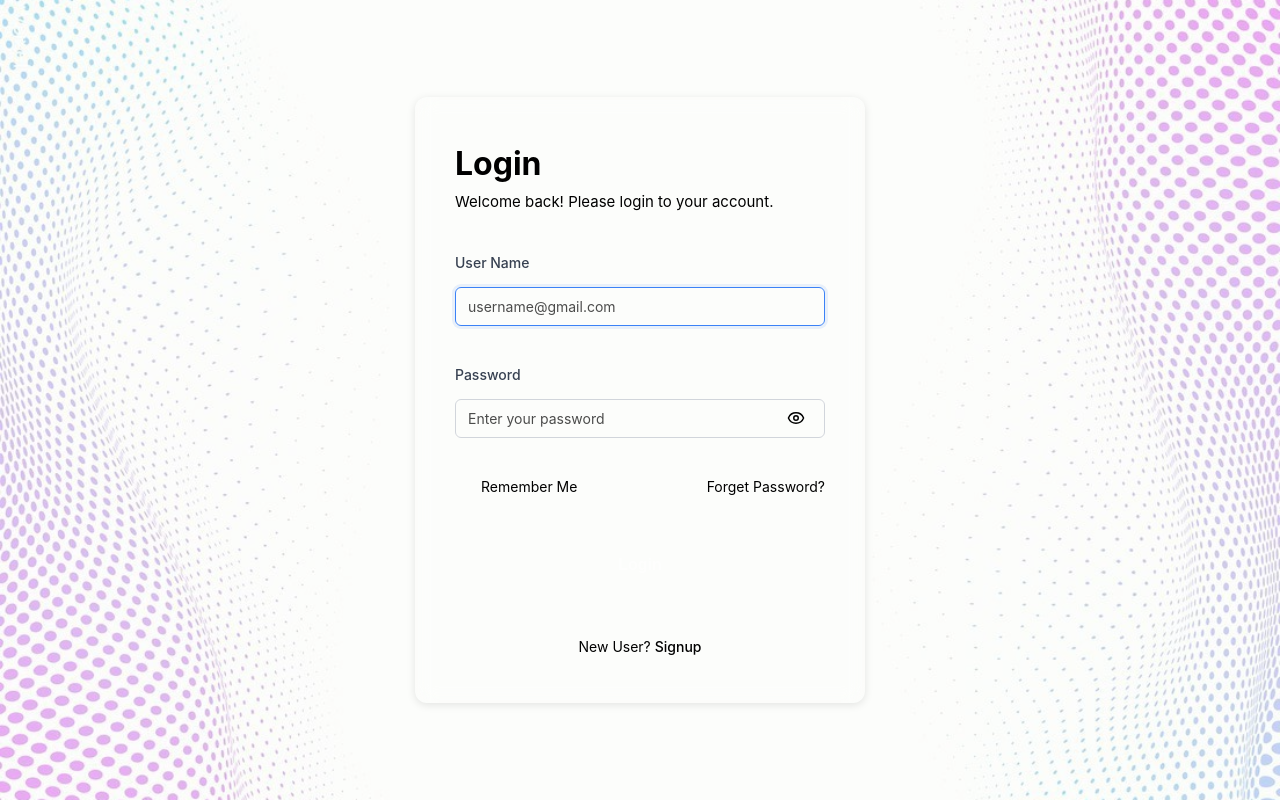
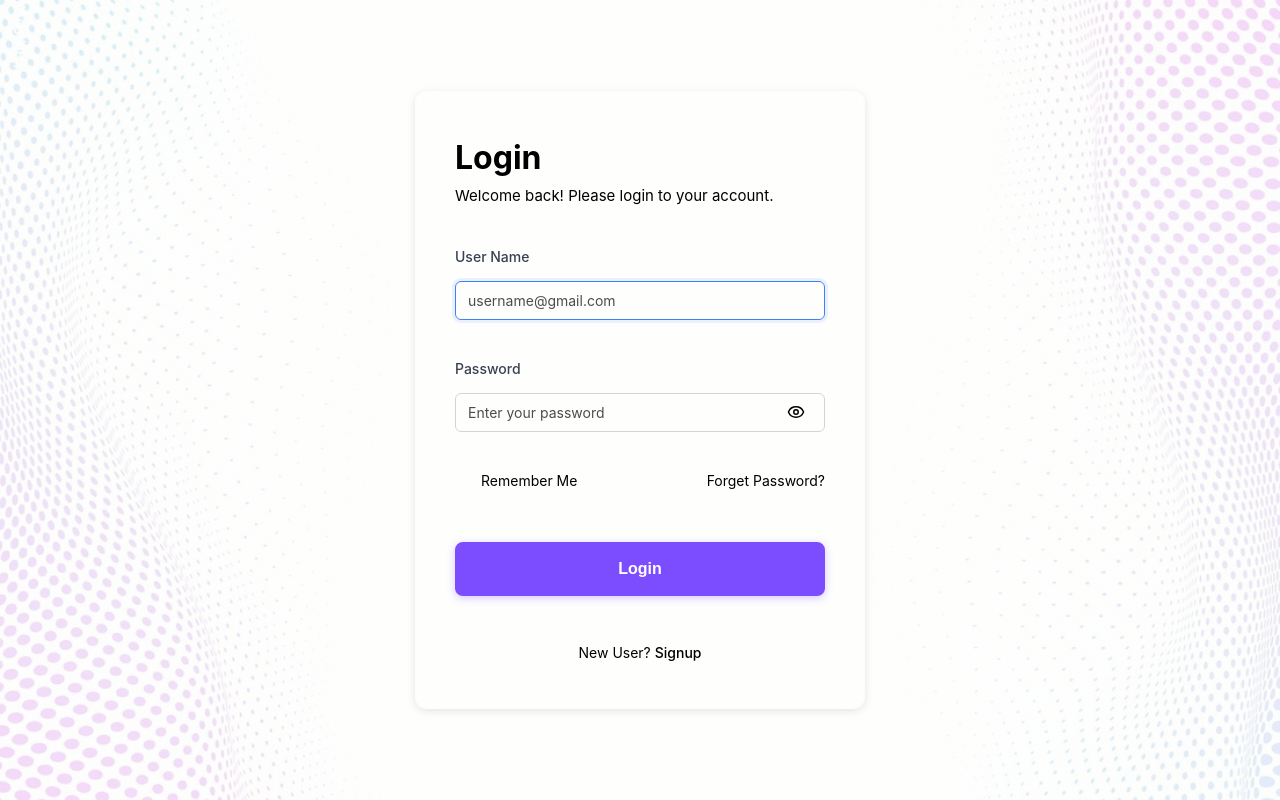
Before and after one commit to bivarz/territory-app, a React (Vite) app: page /login in a window 1280 px wide. Built offline with nearby package versions, Linux system fonts and the light colour scheme; the HTML template or start-up script is replaced by a standard one.

Commit message:
fix: button at sign in page

```diff
--- a/src/pages/LoginPage/LoginPage.css
+++ b/src/pages/LoginPage/LoginPage.css
@@ -7,11 +7,11 @@
   display: flex;
   align-items: center;
   justify-content: center;
-  background: var(--color-bg);
   padding: 16px;
   box-sizing: border-box;
   position: relative;
   overflow: hidden;
+  background: var(--color-bg);
 }
 
 .login-page::before {
@@ -33,17 +33,24 @@
   left: 50%;
   margin-top: -50vw;
   margin-left: -50vh;
-  opacity: 0.4;
+  opacity: 0.6;
   z-index: 0;
 }
 
 /* Overlay para melhorar legibilidade */
-.login-page {
+.login-page::after {
+  content: "";
+  position: absolute;
+  top: 0;
+  left: 0;
+  right: 0;
+  bottom: 0;
   background: linear-gradient(
     to right,
-    rgba(255, 255, 255, 0.85) 0%,
-    rgba(255, 255, 255, 0.85) 100%
+    rgba(255, 255, 255, 0.7) 0%,
+    rgba(255, 255, 255, 0.7) 100%
   );
+  z-index: 1;
 }
 
 .login-container {
@@ -54,9 +61,10 @@
   max-width: 100%;
   box-sizing: border-box;
   position: relative;
-  z-index: 1;
+  z-index: 10;
   backdrop-filter: blur(10px);
   box-shadow: 0 8px 32px rgba(0, 0, 0, 0.1);
+  overflow: visible;
 }
 
 .login-header {
@@ -83,6 +91,8 @@
   display: flex;
   flex-direction: column;
   gap: 20px;
+  position: relative;
+  z-index: 1;
 }
 
 .form-group {
@@ -291,9 +301,10 @@
 
 .login-button {
   padding: 14px 24px;
-  background: var(--color-accent);
-  color: white;
-  border: none;
+  background: #7c4dff !important;
+  background-color: #7c4dff !important;
+  color: #ffffff !important;
+  border: 2px solid #7c4dff !important;
   border-radius: 8px;
   font-size: 16px;
   font-weight: 600;
@@ -302,17 +313,25 @@
   width: 100%;
   min-height: 48px;
   -webkit-tap-highlight-color: transparent;
-  display: flex;
+  display: flex !important;
   align-items: center;
   justify-content: center;
   gap: 8px;
   margin-bottom: 24px;
+  margin-top: 8px;
+  opacity: 1 !important;
+  visibility: visible !important;
+  position: relative !important;
+  z-index: 100 !important;
+  box-shadow: 0 2px 8px rgba(124, 77, 255, 0.3) !important;
 }
 
 .login-button:hover:not(:disabled) {
-  background: var(--color-accent-hover);
+  background: #8f66ff !important;
+  background-color: #8f66ff !important;
   transform: translateY(-1px);
-  box-shadow: 0 4px 12px rgba(124, 77, 255, 0.3);
+  box-shadow: 0 4px 12px rgba(124, 77, 255, 0.4) !important;
+  opacity: 1 !important;
 }
 
 .login-button:active:not(:disabled) {
@@ -321,9 +340,15 @@
 
 .login-button:disabled,
 .login-button.disabled {
-  opacity: 0.6;
+  opacity: 1 !important;
   cursor: not-allowed;
   transform: none;
+  background: #7c4dff !important;
+  background-color: #7c4dff !important;
+  color: #ffffff !important;
+  border: 2px solid #7c4dff !important;
+  visibility: visible !important;
+  box-shadow: 0 2px 8px rgba(124, 77, 255, 0.3) !important;
 }
 
 .login-button.loading {
```
